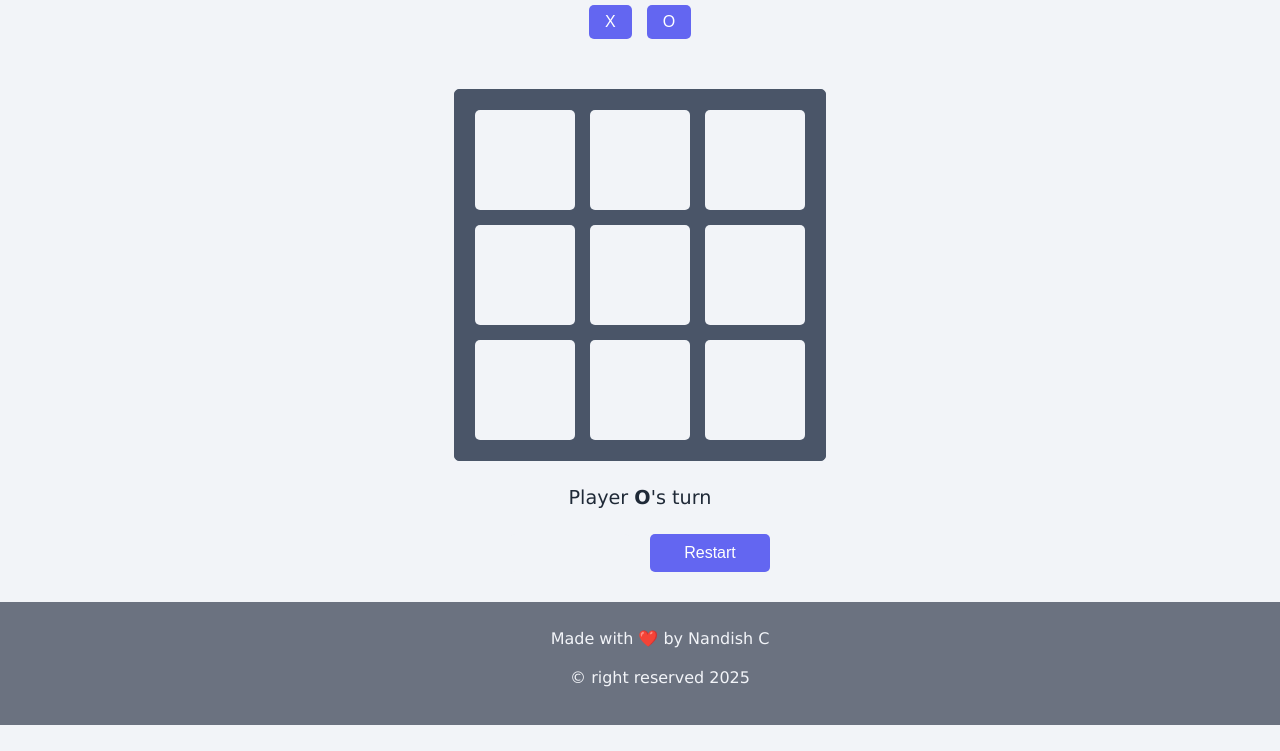
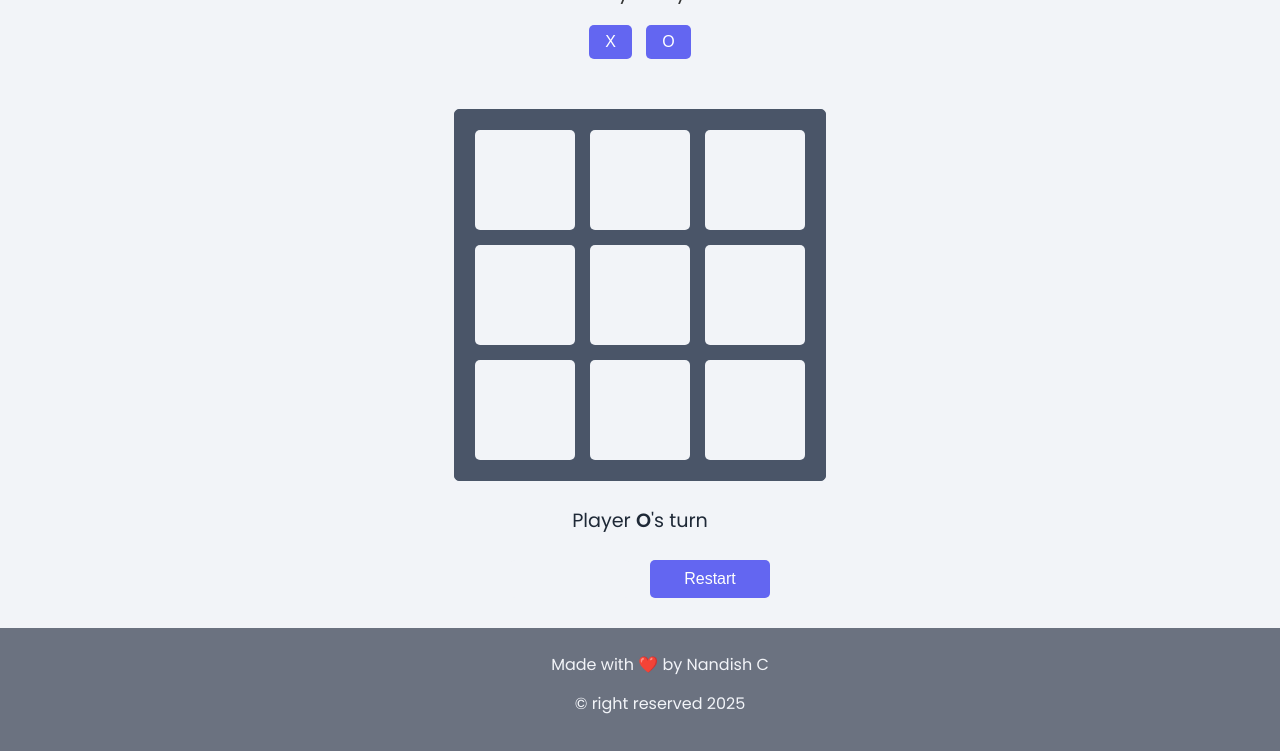
Before and after one commit to Nandish1609/Tic-Tac-Toe_Game, a plain HTML site: page index.html in a window 1280 px wide. Shown: the part 127-878 px from the top of the page. Before the commit the page ends 852 px from the top, so only its background shows below. Drawn offline with Linux system fonts and the light colour scheme.

Commit message:
Added Google Fonts (Poppins)

```diff
--- a/index.html
+++ b/index.html
@@ -5,6 +5,7 @@
     <meta name="viewport" content="width=device-width, initial-scale=1.0" />
     <title>Tic-Tac-Toe</title>
     <link rel="stylesheet" href="style.css" />
+    <link href="https://fonts.googleapis.com/css2?family=Poppins:wght@400;600&display=swap" rel="stylesheet">
   </head>
   <body>
     <div class="container">
--- a/style.css
+++ b/style.css
@@ -1,5 +1,5 @@
 body {
-  font-family: Verdana, Tahoma, sans-serif;
+  font-family: 'Poppins', sans-serif;
   background-color: #F2F4F8;
   text-align: center;
   display: flex;
```
